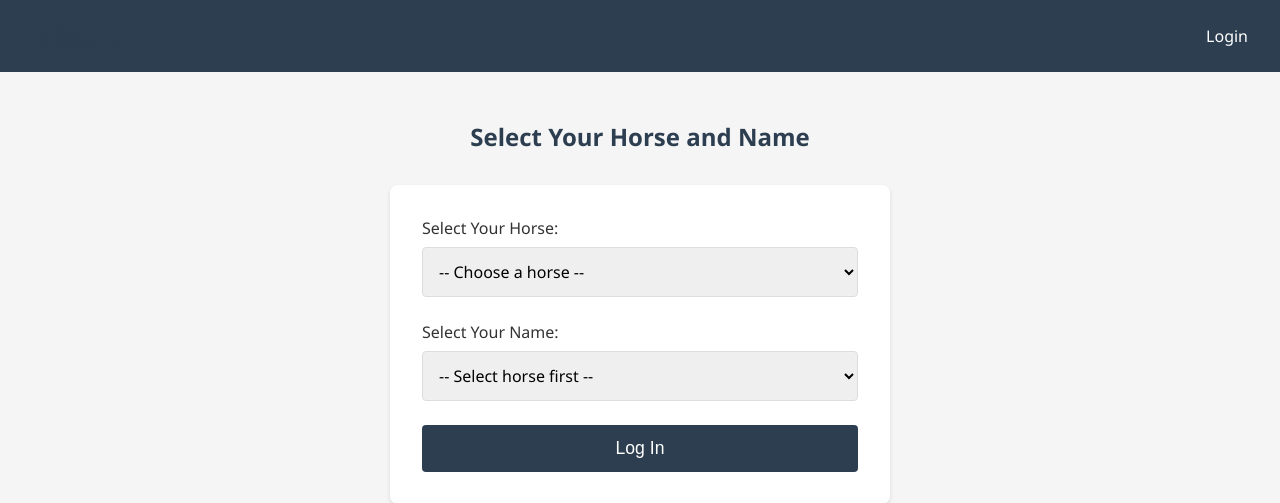
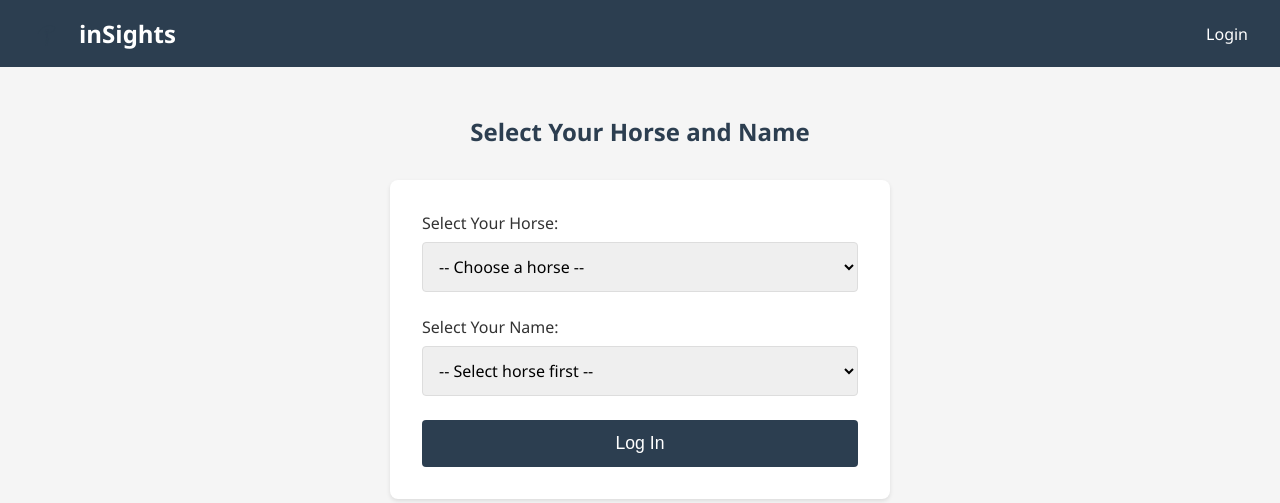
Before and after one commit to Dave-Perkins/journal-app, a Django app: page / in a window 1280 px wide. Shown: the top 503 px of the page. Run offline with Django 4.2, Linux system fonts and the light colour scheme; the visitor is signed in with stand-in values (Sample User, id 1); data comes from the database, SQL or seed files in the repository.

Commit message:
Simplify logo to icon-only SVG, add text 'inSights' next to it

```diff
--- a/journal/templates/journal/base.html
+++ b/journal/templates/journal/base.html
@@ -228,8 +228,9 @@
 <body>
     {% if user.is_authenticated or request.session.rider_id or request.session.is_michelle %}
     <nav class="navbar">
-        <h1 style="margin: 0; display: flex; align-items: center; gap: 0.5rem;">
-            <img src="{% static 'logo.svg' %}" alt="inSights" style="height: 40px; width: auto; display: inline-block;">
+        <h1 style="margin: 0; display: flex; align-items: center; gap: 0.75rem; font-size: 1.5rem;">
+            <img src="{% static 'logo.svg' %}" alt="inSights" style="height: 35px; width: 35px;">
+            <span>inSights</span>
         </h1>
         <div>
             {% if request.session.is_michelle %}
```
Also changed, not shown: journal/static/logo.svg.
